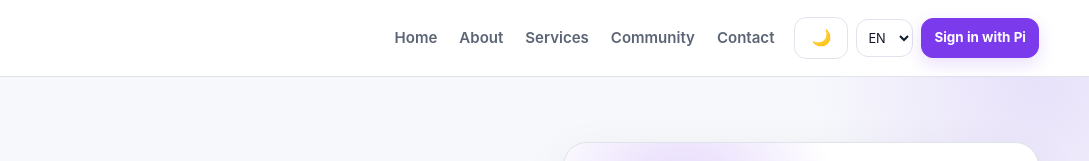
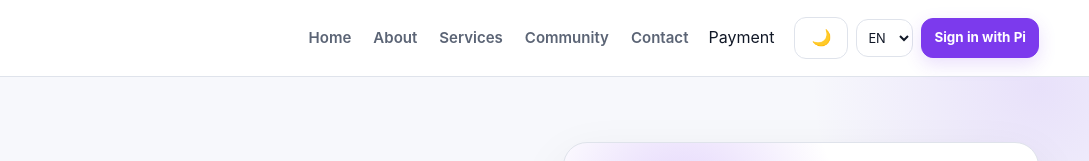
Before and after one commit to julienntemako3-sys/BISOVIA-PLATFORM, a plain HTML site: page frontend/index.html in a window 1280 px wide. Shown: the top 161 px of the page, 191-1280 px from the left. Drawn offline with Linux system fonts and the light colour scheme.

Commit message:
Add Payment link to navigation in index.html

```diff
--- a/frontend/index.html
+++ b/frontend/index.html
@@ -66,7 +66,7 @@
         <a href="./pages/community.html" data-page="community">Community</a>
         <a href="./pages/contact.html" data-page="contact">Contact</a>
       </nav>
-
+<a href="./pages/payment.html" data-page="payment">Payment</a>
       <div class="header-actions">
 
         <button
```
